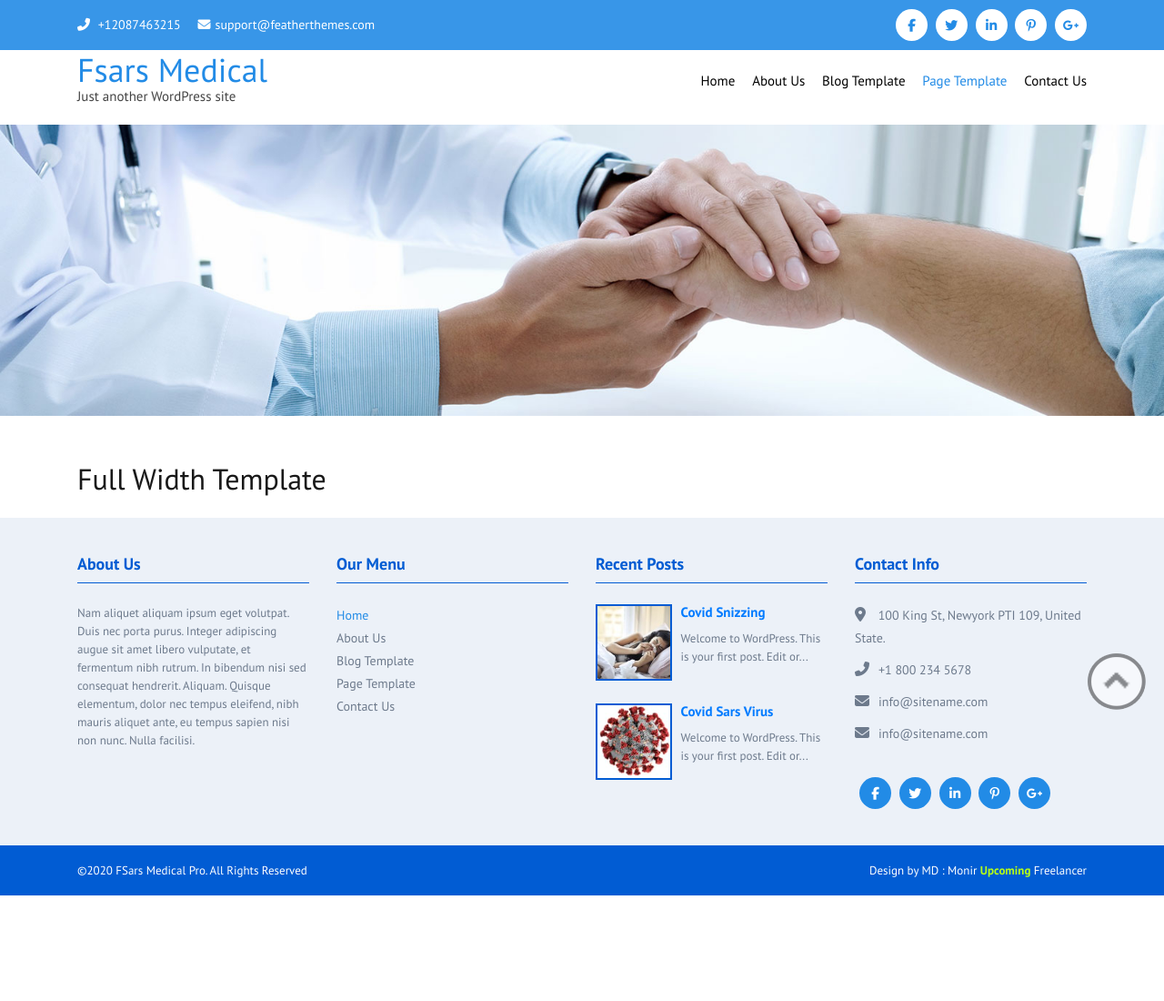
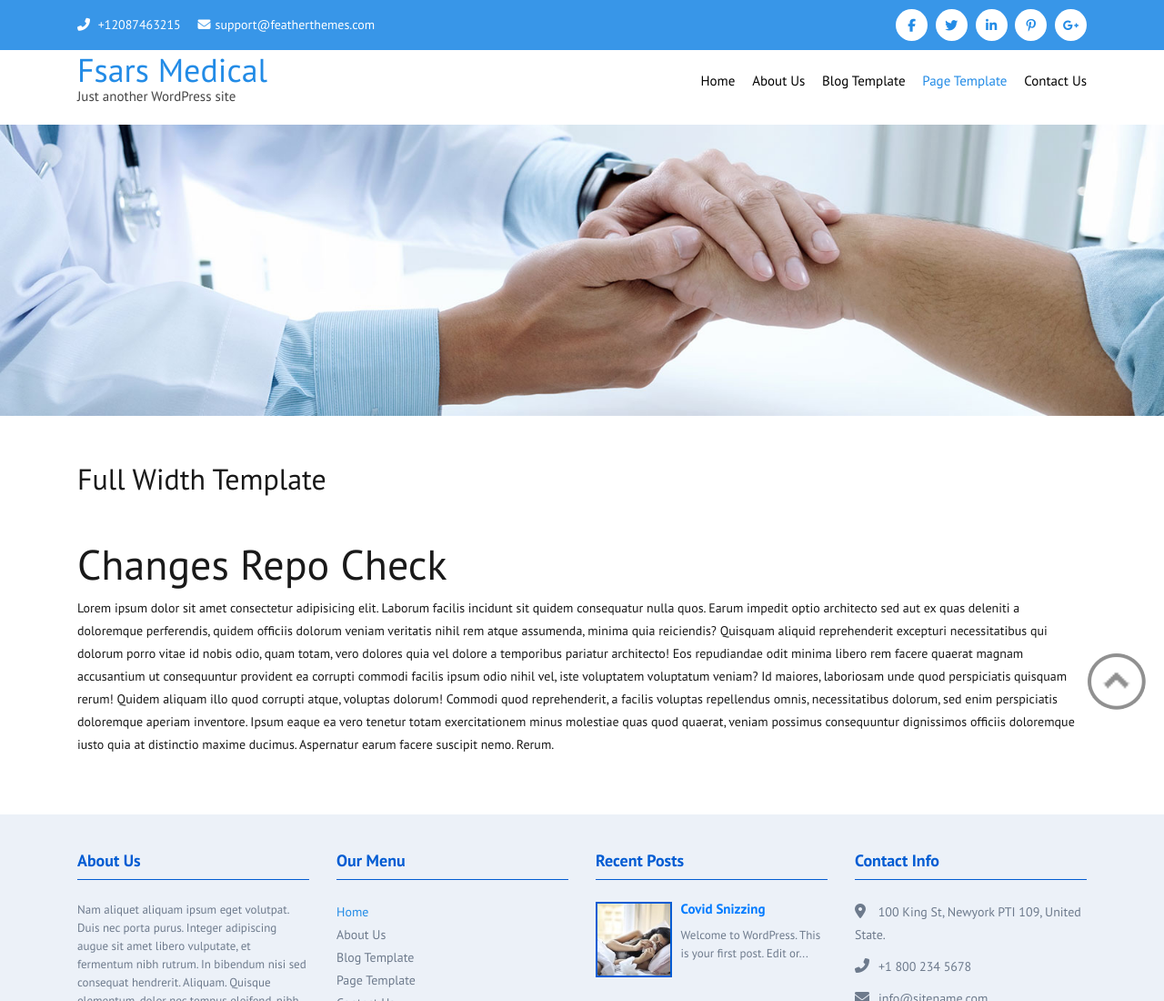
Before and after one commit to monirwd/First-Practise, a plain HTML site: page page-template.html in a window 1280 px wide. Shown: the top 1100 px of the page at 91% size. Before the commit the page ends 984 px from the top, so only its background shows below. Drawn offline with Linux system fonts and the light colour scheme.

Commit message:
Repo-Check

```diff
--- a/page-template.html
+++ b/page-template.html
@@ -81,6 +81,13 @@
 		</div>
 	</div>
 	<!-- template-area end -->
+
+	<!-- Changes-repo -->
+	<div class="container py-4 pb-5">
+		<h2 style="font-size: 46px; font-weight: 500; color: #191919;">Changes Repo Check</h2>
+		<p>Lorem ipsum dolor sit amet consectetur adipisicing elit. Laborum facilis incidunt sit quidem consequatur nulla quos. Earum impedit optio architecto sed aut ex quas deleniti a doloremque perferendis, quidem officiis dolorum veniam veritatis nihil rem atque assumenda, minima quia reiciendis? Quisquam aliquid reprehenderit excepturi necessitatibus qui dolorum porro vitae id nobis odio, quam totam, vero dolores quia vel dolore a temporibus pariatur architecto! Eos repudiandae odit minima libero rem facere quaerat magnam accusantium ut consequuntur provident ea corrupti commodi facilis ipsum odio nihil vel, iste voluptatem voluptatum veniam? Id maiores, laboriosam unde quod perspiciatis quisquam rerum! Quidem aliquam illo quod corrupti atque, voluptas dolorum! Commodi quod reprehenderit, a facilis voluptas repellendus omnis, necessitatibus dolorum, sed enim perspiciatis doloremque aperiam inventore. Ipsum eaque ea vero tenetur totam exercitationem minus molestiae quas quod quaerat, veniam possimus consequuntur dignissimos officiis doloremque iusto quia at distinctio maxime ducimus. Aspernatur earum facere suscipit nemo. Rerum.</p>
+	</div>
+	<!-- Changes-repo -->
 
 	<!-- footer-area start -->
 	<footer>
```
Also changed, not shown: Index.html (line endings or trailing spaces).
